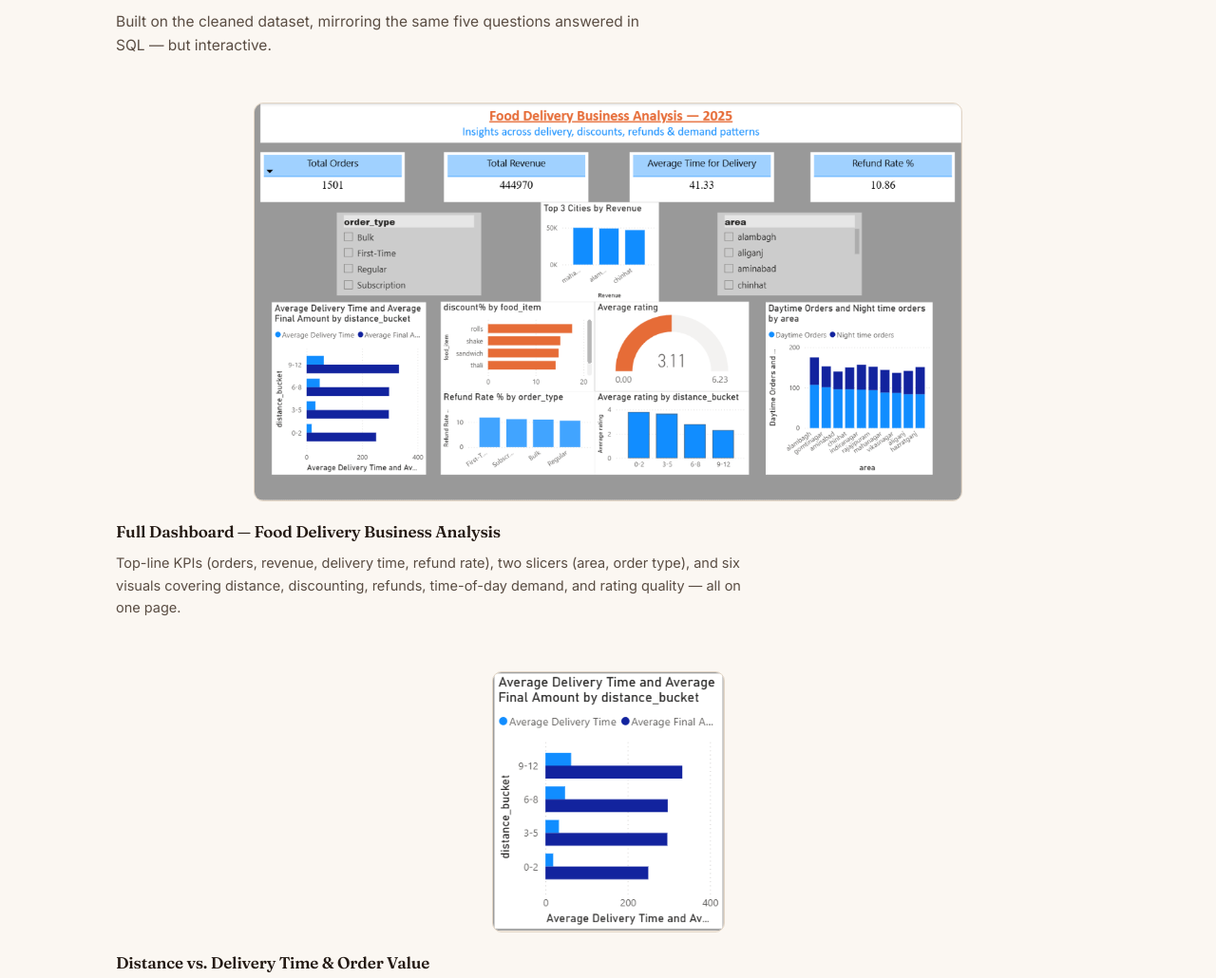
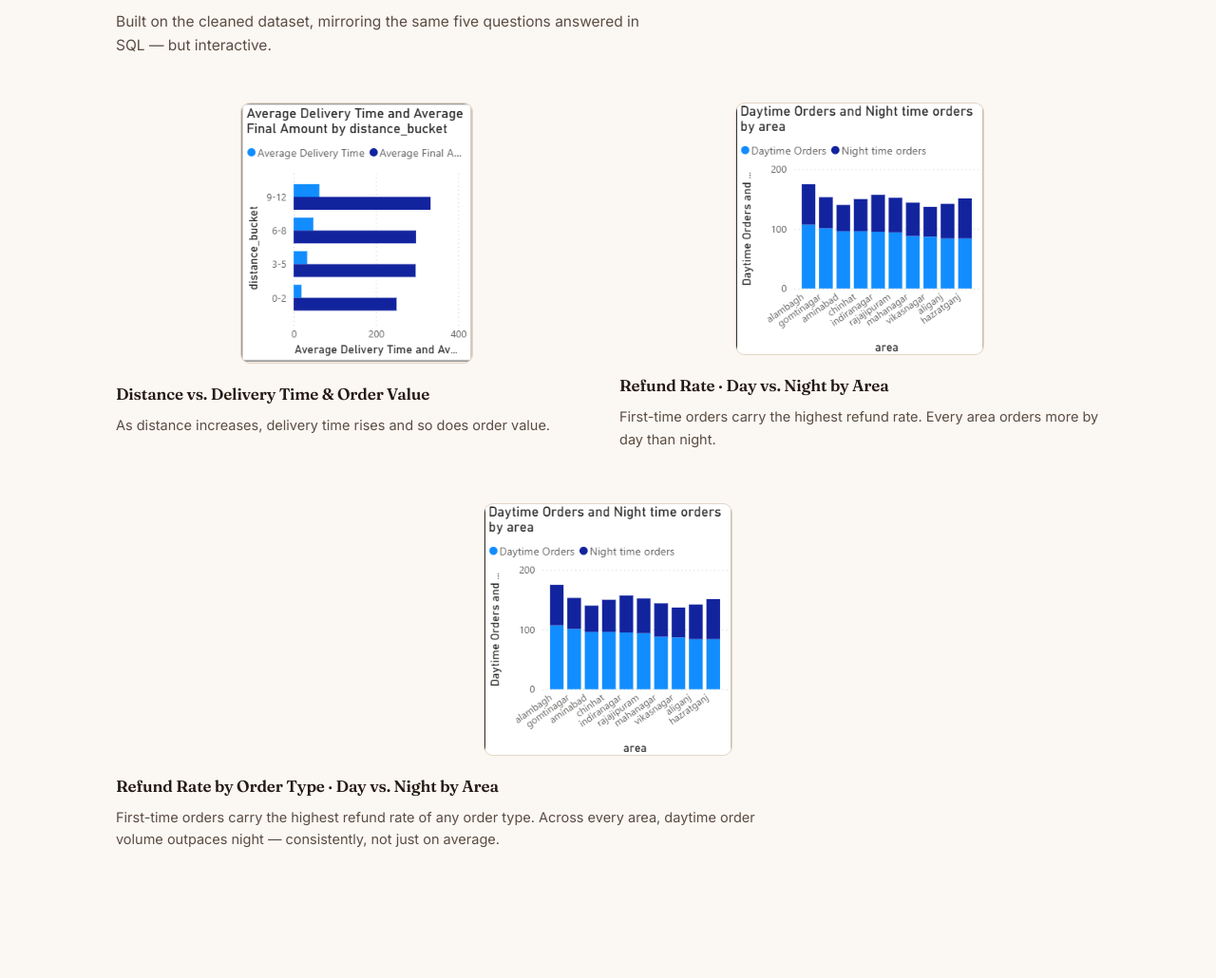
Before and after one commit to vyomvy/food-delivery-business-analysis, a plain HTML site: page index.html in a window 1280 px wide. Shown: the part 2602-3632 px from the top of the page at 95% size. Drawn offline with Linux system fonts and the light colour scheme.

Commit message:
Update index.html

```diff
--- a/index.html
+++ b/index.html
@@ -132,14 +132,14 @@
   /* VISUALS */
   .visual-block{margin-bottom:56px;}
   .visual-block img{
-    max-width:100%;width:auto;height:auto;
-    max-height:420px;
+    max-width:100%;height:auto;max-height:380px;
     border-radius:10px;border:1px solid var(--line);
     display:block;margin:0 auto 18px auto;background:var(--bg-warm);
-    object-fit:contain;
   }
   .visual-block h4{font-size:17px;margin-bottom:8px;}
   .visual-block p{font-size:14.5px;color:var(--ink-soft);max-width:680px;}
+  .visual-row{display:flex;gap:24px;margin-bottom:56px;flex-wrap:wrap;}
+  .visual-row .visual-block{flex:1;min-width:280px;margin-bottom:0;}
 
   /* STACK */
   .stack-row{display:flex;flex-wrap:wrap;gap:10px;}
@@ -291,16 +291,18 @@
     <h2>The Power BI dashboard</h2>
     <p class="lede">Built on the cleaned dataset, mirroring the same five questions answered in SQL — but interactive.</p>
 
-    <div class="visual-block">
-      <img src="images/dashboard-full.png" alt="Full food delivery Power BI dashboard">
-      <h4>Full Dashboard — Food Delivery Business Analysis</h4>
-      <p>Top-line KPIs (orders, revenue, delivery time, refund rate), two slicers (area, order type), and six visuals covering distance, discounting, refunds, time-of-day demand, and rating quality — all on one page.</p>
-    </div>
+    <div class="visual-row">
+      <div class="visual-block">
+        <img src="images/distance-vs-delivery.png" alt="Distance bucket vs delivery time and order value">
+        <h4>Distance vs. Delivery Time & Order Value</h4>
+        <p>As distance increases, delivery time rises and so does order value.</p>
+      </div>
 
-    <div class="visual-block">
-      <img src="images/distance-vs-delivery.png" alt="Distance bucket vs delivery time and order value">
-      <h4>Distance vs. Delivery Time & Order Value</h4>
-      <p>As distance increases, delivery time rises and so does order value — setting up the core tension explored across this dashboard.</p>
+      <div class="visual-block">
+        <img src="images/refund-daynight.png" alt="Refund rate by order type and day vs night orders by area">
+        <h4>Refund Rate · Day vs. Night by Area</h4>
+        <p>First-time orders carry the highest refund rate. Every area orders more by day than night.</p>
+      </div>
     </div>
 
     <div class="visual-block">
```
